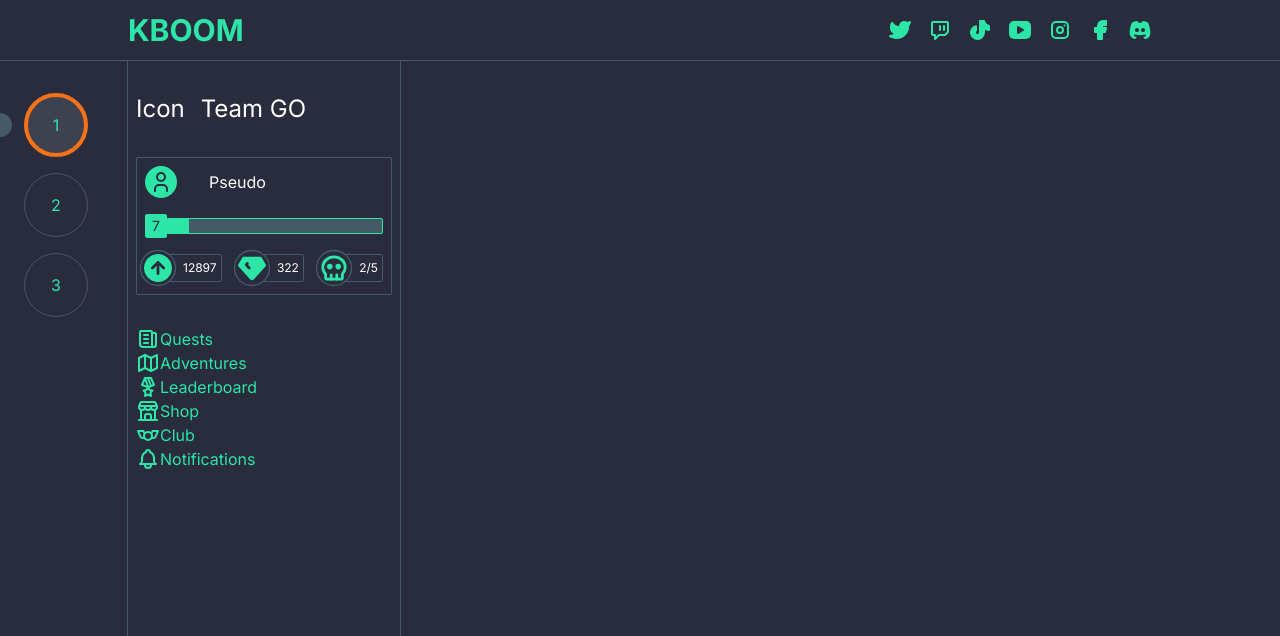
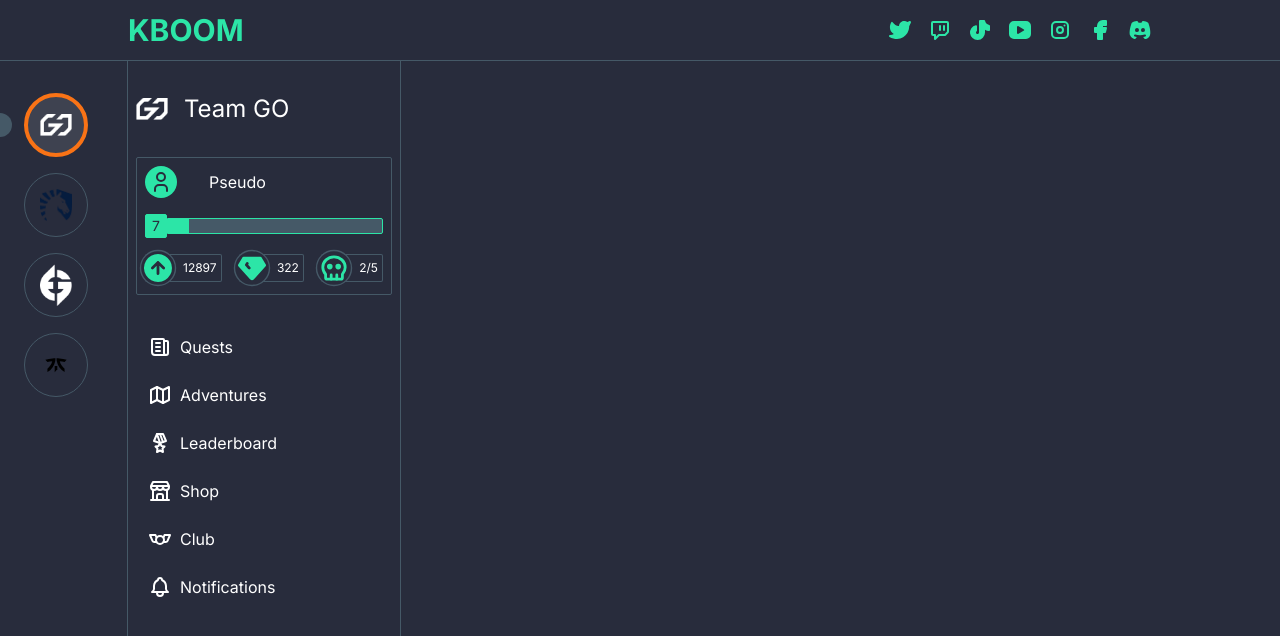
Before and after one commit to AlexandreVolts/web-integration-test, a Next.js app: page /0 in a window 1280 px wide. Shown: the top 636 px of the page. Built offline with nearby package versions, Linux system fonts and the light colour scheme.

Commit message:
feat(app): SideDetails menu made.

```diff
--- /dev/null
+++ b/src/app/[id]/[section]/page.tsx
@@ -0,0 +1,30 @@
+import { TeamData } from "@/types/TeamData";
+import { UserData } from "@/types/UserData";
+import { SideDetailsMenu } from "@/components/SideDetailsMenu";
+
+export default async function HomeSectionSelected(context: any) {
+  const id = context.params.id;
+  const section = context.params.section;
+
+  const team: TeamData = await (
+    await fetch(`${process.env.URL}/api/teams/${id}`)
+  ).json();
+  const user: UserData = await (
+    await fetch(`${process.env.URL}/api/user`)
+  ).json();
+
+  return (
+    <>
+      <SideDetailsMenu team={team} user={user} section={section} />
+      <div className="p-8">
+        <h2 className="text-3xl">{`${section.toUpperCase()} of ${
+          team.title
+        } selected.`}</h2>
+        <p className="text-white">
+          Note: a separated page should be made for each section, this is made
+          for the purpose of demonstration.
+        </p>
+      </div>
+    </>
+  );
+}
--- /dev/null
+++ b/src/app/[id]/layout.tsx
@@ -0,0 +1,31 @@
+import Image from "next/image";
+import { TeamData } from "@/types/TeamData";
+import { SideMenu } from "@/components/SideMenu";
+
+export default async function RootLayout(context: any) {
+  const teams: TeamData[] = await (
+    await fetch(`${process.env.URL}/api/teams`)
+  ).json();
+
+  return (
+    <>
+      <SideMenu>
+        {teams.map((team) => (
+          <SideMenu.Tab
+            key={team.id}
+            value={team.id.toString()}
+            selected={team.id.toString() === context.params.id}
+          >
+            <Image
+              src={team.logoUrl}
+              alt={`${team.title} logo`}
+              width={32}
+              height={32}
+            />
+          </SideMenu.Tab>
+        ))}
+      </SideMenu>
+      {context.children}
+    </>
+  );
+}
--- a/src/app/[id]/page.tsx
+++ b/src/app/[id]/page.tsx
@@ -1,59 +1,15 @@
-"use client";
+import { TeamData } from "@/types/TeamData";
+import { UserData } from "@/types/UserData";
+import { SideDetailsMenu } from "@/components/SideDetailsMenu";
 
-import { SideMenu } from "@/components/SideMenu";
-import { Header } from "@/components/Header";
-import { SideDetails } from "@/components/SideDetails";
-import { ProfileCard } from "@/components/ProfileCard";
-import { useParams } from "next/navigation";
-import {
-  IconBell,
-  IconBuildingStore,
-  IconMap,
-  IconMedal2,
-  IconMilitaryAward,
-  IconNews,
-} from "@tabler/icons-react";
+export default async function HomeTeamSelected(context: any) {
+  const id = context.params.id;
+  const team: TeamData = await (
+    await fetch(`${process.env.URL}/api/teams/${id}`)
+  ).json();
+  const user: UserData = await (
+    await fetch(`${process.env.URL}/api/user`)
+  ).json();
 
-export default function Home() {
-  const params = useParams();
-
-  return (
-    <div className="flex flex-col min-h-screen bg-[#282c3c] text-[#2ce5a7]">
-      <Header />
-      <div className="flex grow">
-        <SideMenu>
-          {[1, 2, 3].map((icon, index) => (
-            <SideMenu.Tab
-              key={index}
-              value={index.toString()}
-              selected={index.toString() === params.id}
-            >
-              {icon}
-            </SideMenu.Tab>
-          ))}
-        </SideMenu>
-        <SideDetails
-          icon={<span className="pr-4">Icon</span>}
-          title="Team GO"
-          profile={
-            <ProfileCard
-              pseudo="Pseudo"
-              gems={322}
-              xp={12897}
-              rewards={2}
-              level={7}
-              progress={0.1}
-            />
-          }
-        >
-          <SideDetails.Tab label="Quests" icon={<IconNews />} />
-          <SideDetails.Tab label="Adventures" icon={<IconMap />} />
-          <SideDetails.Tab label="Leaderboard" icon={<IconMedal2 />} />
-          <SideDetails.Tab label="Shop" icon={<IconBuildingStore />} />
-          <SideDetails.Tab label="Club" icon={<IconMilitaryAward />} />
-          <SideDetails.Tab label="Notifications" icon={<IconBell />} />
-        </SideDetails>
-      </div>
-    </div>
-  );
+  return <SideDetailsMenu team={team} user={user} />;
 }
--- a/src/app/layout.tsx
+++ b/src/app/layout.tsx
@@ -1,22 +1,26 @@
-import './globals.css'
-import type { Metadata } from 'next'
-import { Inter } from 'next/font/google'
+import type { Metadata } from "next";
+import "./globals.css";
+import { Inter } from "next/font/google";
+import { Header } from "@/components/Header";
 
-const inter = Inter({ subsets: ['latin'] })
+const inter = Inter({ subsets: ["latin"] });
 
 export const metadata: Metadata = {
-  title: 'Create Next App',
-  description: 'Generated by create next app',
-}
+  title: "Create Next App",
+  description: "Generated by create next app",
+};
 
-export default function RootLayout({
-  children,
-}: {
-  children: React.ReactNode
-}) {
+export default async function RootLayout(context: any) {
   return (
     <html lang="en">
-      <body className={inter.className}>{children}</body>
+      <body className={inter.className}>
+        <div className="flex flex-col min-h-screen bg-[#282c3c] text-[#2ce5a7]">
+          <Header />
+          <div className="flex grow">
+            {context.children}
+          </div>
+        </div>
+      </body>
     </html>
-  )
+  );
 }
--- a/src/app/page.tsx
+++ b/src/app/page.tsx
@@ -1,33 +1,32 @@
+import { SideDetails } from "@/components/SideDetails";
 import { SideMenu } from "@/components/SideMenu";
-import { Header } from "@/components/Header";
-import { SideDetails } from "@/components/SideDetails";
-import { ProfileCard } from "@/components/ProfileCard";
 import { UserData } from "@/types/UserData";
 import { TeamData } from "@/types/TeamData";
-import Image from 'next/image';
+import Image from "next/image";
 
 export default async function Home() {
-  const user: UserData = await (await fetch(`${process.env.URL}/api/user`)).json();
-  const teams: TeamData[] = await (await fetch(`${process.env.URL}/api/teams`)).json();
+  const user: UserData = await (
+    await fetch(`${process.env.URL}/api/user`)
+  ).json();
+  const teams: TeamData[] = await (
+    await fetch(`${process.env.URL}/api/teams`)
+  ).json();
 
   return (
-    <div className="flex flex-col min-h-screen bg-[#282c3c] text-[#2ce5a7]">
-      <Header />
-      <div className="flex grow">
+    <>
       <SideMenu>
         {teams.map((team) => (
           <SideMenu.Tab key={team.id} value={team.id.toString()}>
-              <Image src={team.logoUrl} alt={`${team.title} logo`} width={32} height={32} />
+            <Image
+              src={team.logoUrl}
+              alt={`${team.title} logo`}
+              width={32}
+              height={32}
+            />
           </SideMenu.Tab>
         ))}
       </SideMenu>
-        <SideDetails
-          icon={<span className="pr-4">Icon</span>}
-          title="Team GO"
-          profile={<ProfileCard {...user} />}
-        >
-        </SideDetails>
-      </div>
-    </div>
+      <SideDetails title="Please select a team..." user={user}></SideDetails>
+    </>
   );
 }
--- a/src/components/SideDetails.tsx
+++ b/src/components/SideDetails.tsx
@@ -1,25 +1,41 @@
-import { ReactNode } from "react";
+import { ReactNode, createContext } from "react";
+import { UserData } from "@/types/UserData";
+import { ProfileCard } from "./ProfileCard";
+import Image from "next/image";
+import Link from "next/link";
 
 interface SideDetailsProps {
-  profile: ReactNode;
-  icon: ReactNode;
+  user: UserData;
+  logoUrl?: string;
   title: string;
-  children: ReactNode;
+  children?: ReactNode;
 }
 function SideDetails(props: SideDetailsProps) {
   return (
     <div className="px-2 py-8 border-r-[1px] border-[#455967]">
       <div className="flex flex-col justify-between">
         <div className="flex flex-col space-y-8">
-          <div className="flex space-x-4">
-            <h3 className="flex text-2xl text-white">
-              {props.icon} {props.title}
-            </h3>
+          <div className="flex items-center space-x-4 ">
+            {props.logoUrl ? (
+              <Image
+                src={props.logoUrl}
+                alt={`${props.title} logo`}
+                width={32}
+                height={32}
+              />
+            ) : (
+              <></>
+            )}
+            <h3 className="flex text-2xl text-white">{props.title}</h3>
           </div>
-          {props.profile}
-          <nav>
-            <ul>{props.children}</ul>
-          </nav>
+          <ProfileCard {...props.user} />
+          {props.children ? (
+            <nav>
+              <ul className="space-y-2">{props.children}</ul>
+            </nav>
+          ) : (
+            <></>
+          )}
         </div>
       </div>
     </div>
@@ -29,13 +45,22 @@
 interface SideDetailsTabProps {
   icon: ReactNode;
   label: string;
+  teamId: number;
   selected?: boolean;
 }
 function SideDetailsTab(props: SideDetailsTabProps) {
+  const selected = props.selected
+    ? "bg-[#2ce5a7] text-[#282c3c]"
+    : "text-white";
   return (
-    <li className="flex">
-      <span>{props.icon}</span>
-      <span>{props.label}</span>
+    <li className={`${selected} rounded-full hover:bg-[#2ce5a7] hover:text-[#282c3c] transition-all`}>
+      <Link
+        className="flex px-3 py-2 space-x-2"
+        href={`/${props.teamId}/${props.label.toLowerCase()}`}
+      >
+        <span>{props.icon}</span>
+        <span>{props.label}</span>
+      </Link>
     </li>
   );
 }
--- /dev/null
+++ b/src/components/SideDetailsMenu.tsx
@@ -0,0 +1,59 @@
+import {
+  IconNews,
+  IconMap,
+  IconMedal2,
+  IconBuildingStore,
+  IconMilitaryAward,
+  IconBell,
+} from "@tabler/icons-react";
+import { SideDetails } from "./SideDetails";
+import { TeamData } from "@/types/TeamData";
+import { UserData } from "@/types/UserData";
+
+interface SideDetailsMenuProps {
+  team: TeamData;
+  user: UserData;
+  section?: string
+}
+export function SideDetailsMenu(props: SideDetailsMenuProps) {
+  return (
+    <SideDetails {...props.team} user={props.user}>
+      <SideDetails.Tab
+        label="Quests"
+        icon={<IconNews />}
+        teamId={props.team.id}
+        selected={"quests" === props.section}
+      />
+      <SideDetails.Tab
+        label="Adventures"
+        icon={<IconMap />}
+        teamId={props.team.id}
+        selected={"adventures" === props.section}
+      />
+      <SideDetails.Tab
+        label="Leaderboard"
+        icon={<IconMedal2 />}
+        teamId={props.team.id}
+        selected={"leaderboard" === props.section}
+      />
+      <SideDetails.Tab
+        label="Shop"
+        icon={<IconBuildingStore />}
+        teamId={props.team.id}
+        selected={"shop" === props.section}
+      />
+      <SideDetails.Tab
+        label="Club"
+        icon={<IconMilitaryAward />}
+        teamId={props.team.id}
+        selected={"club" === props.section}
+      />
+      <SideDetails.Tab
+        label="Notifications"
+        icon={<IconBell />}
+        teamId={props.team.id}
+        selected={"notifications" === props.section}
+      />
+    </SideDetails>
+  );
+}
--- a/src/json/data.json
+++ b/src/json/data.json
@@ -12,8 +12,8 @@
     },
     {
       "id": 2,
-      "title": "Team OG",
-      "logoUrl": "/logo-og.webp"
+      "title": "Team Evil Genuises",
+      "logoUrl": "/logo-evil-genuises.png"
     },
     {
       "id": 3,
```
Also changed, not shown: public/logo-evil-genuises.png (added), public/logo-og.webp (deleted). Lines whose indentation alone changed are shown as unchanged.
